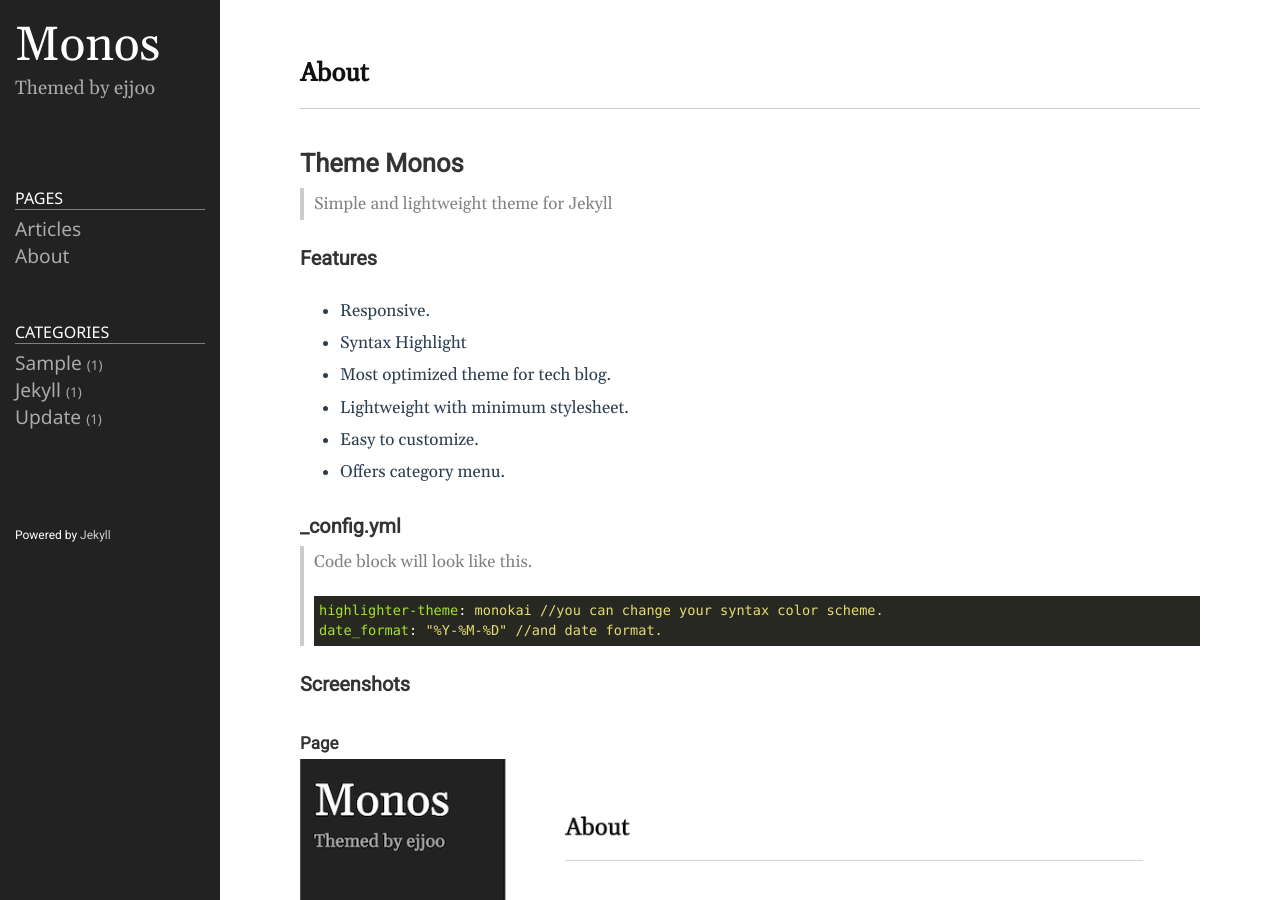
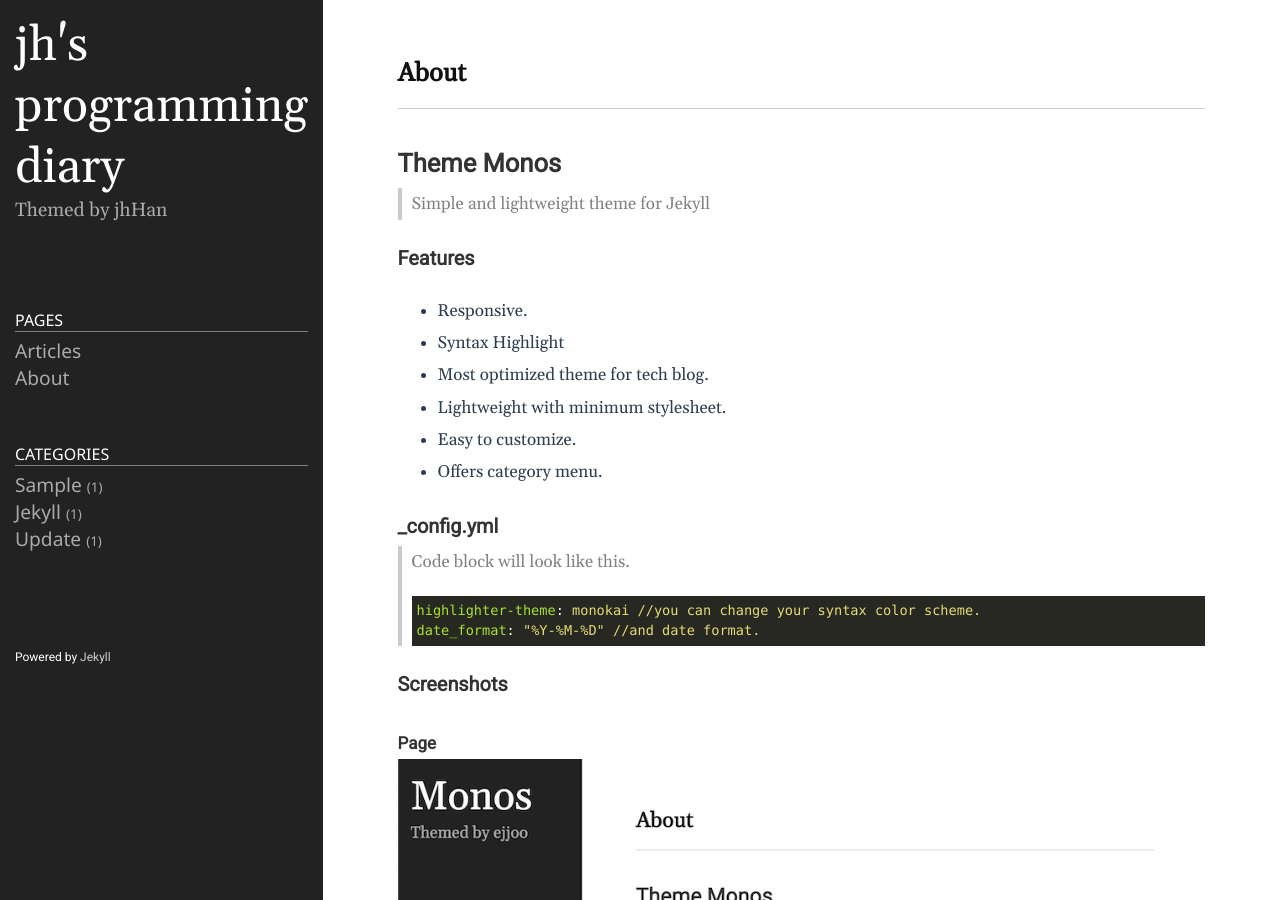
Before and after one commit to restrain22/restrain22.github.io, a Jekyll site: the page built from README.md, in a window 1280 px wide and 900 px high. Built offline with Jekyll 4.4.1, drawn with Linux system fonts in a browser that asks for light colours.

Commit message:
update : sidebar

```diff
--- a/_config.yml
+++ b/_config.yml
@@ -18,10 +18,10 @@
 # You can create any custom variable you would like, and they will be accessible
 # in the templates via {{ site.myvariable }}.
 
-title: Monos
+title: jh's programming diary
 email: restrain22@naver.com
 description: >- # this means to ignore newlines until "baseurl:"
-  Themed by ejjoo
+  Themed by jhHan
 # baseurl: "/" # the subpath of your site, e.g. /blog
 # url: "http://restrain22.github.io" # the base hostname & protocol for your site, e.g. http://example.com
 github_username: restrain22
```
